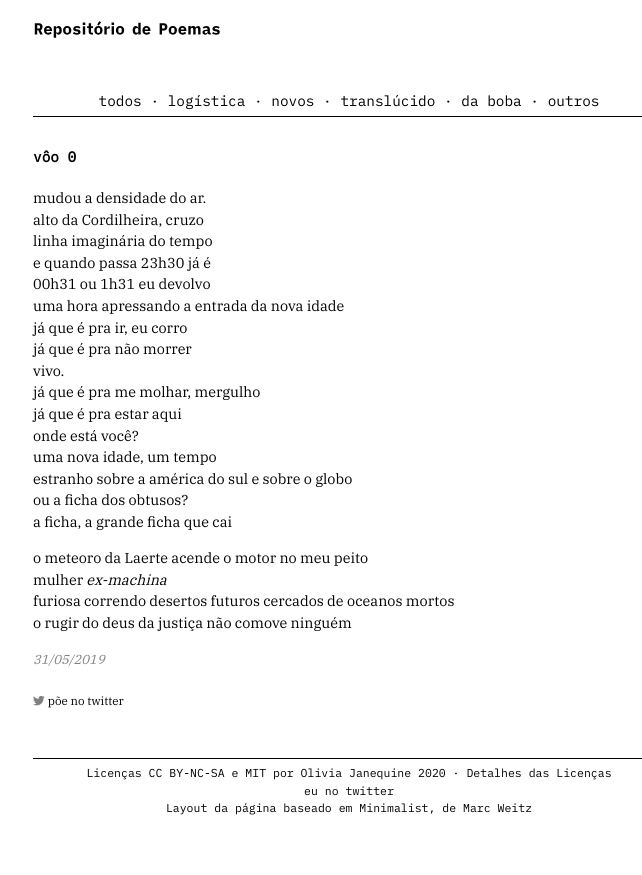
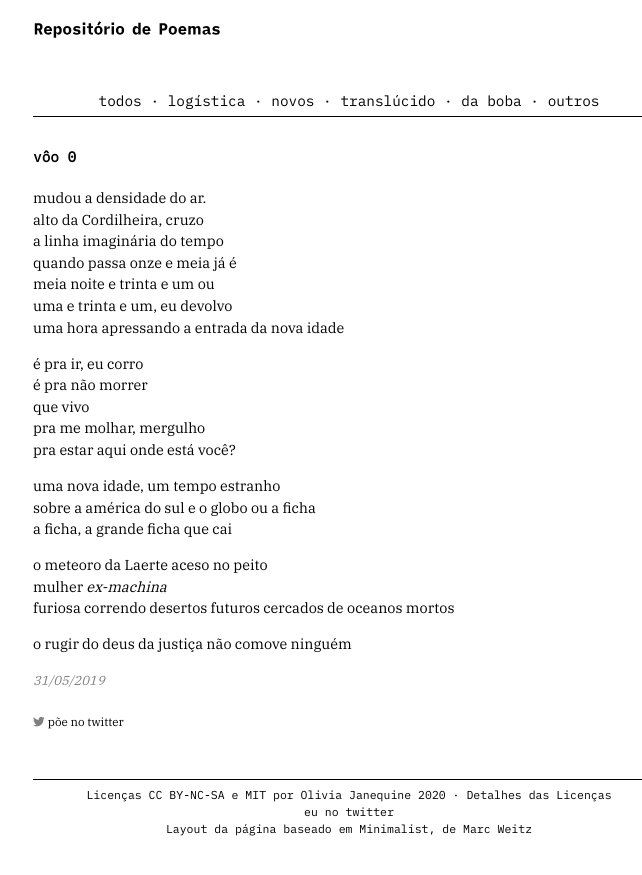
Before and after one commit to olivia-olivia/olivia-olivia.github.io, a Jekyll site: the page built from _posts/2019-05-31-voo-0.md, in a window 1280 px wide. Shown: the top 875 px of the page, without its empty margins (291-933 px from the left). Built offline with Jekyll 4.4.1, drawn with Linux system fonts in a browser that asks for light colours; nearby versions of some CDN libraries; comment, search, counter and statistics services are not loaded.

Commit message:
edição grande de "vôo 0"

```diff
--- a/_posts/2019-05-31-voo-0.md
+++ b/_posts/2019-05-31-voo-0.md
@@ -4,27 +4,31 @@ title:  vôo 0
 date:   2019-05-31
 place: Um Airbus entre Santiago e São Paulo
 categories: preferidas-da-poeta logistica
+author-comment: "editado em 20200823 a partir de comentários que se acumulavam desde o curso da Angelica Freitas, um ano antes. Angelica, Kleyson, Stella, Brunella, Renata Penzani, Bibiana, Paloma."
 ---
 
 mudou a densidade do ar.
 <!--more-->
 alto da Cordilheira, cruzo
-linha imaginária do tempo
-e quando passa 23h30 já é
-00h31 ou 1h31 eu devolvo
+a linha imaginária do tempo
+quando passa onze e meia já é
+meia noite e trinta e um ou
+uma e trinta e um, eu devolvo
 uma hora apressando a entrada da nova idade
-já que é pra ir, eu corro
-já que é pra não morrer
-vivo.
-já que é pra me molhar, mergulho
-já que é pra estar aqui
-onde está você?
-uma nova idade, um tempo
-estranho sobre a américa do sul e sobre o globo
-ou a ficha dos obtusos?
+
+é pra ir, eu corro
+é pra não morrer
+que vivo
+pra me molhar, mergulho
+pra estar aqui onde está você?
+
+uma nova idade, um tempo estranho
+sobre a américa do sul e
+o globo ou a ficha
 a ficha, a grande ficha que cai
 
-o meteoro da Laerte acende o motor no meu peito
+o meteoro da Laerte aceso no peito
 mulher *ex-machina*
 furiosa correndo desertos futuros cercados de oceanos mortos
+
 o rugir do deus da justiça não comove ninguém
```
